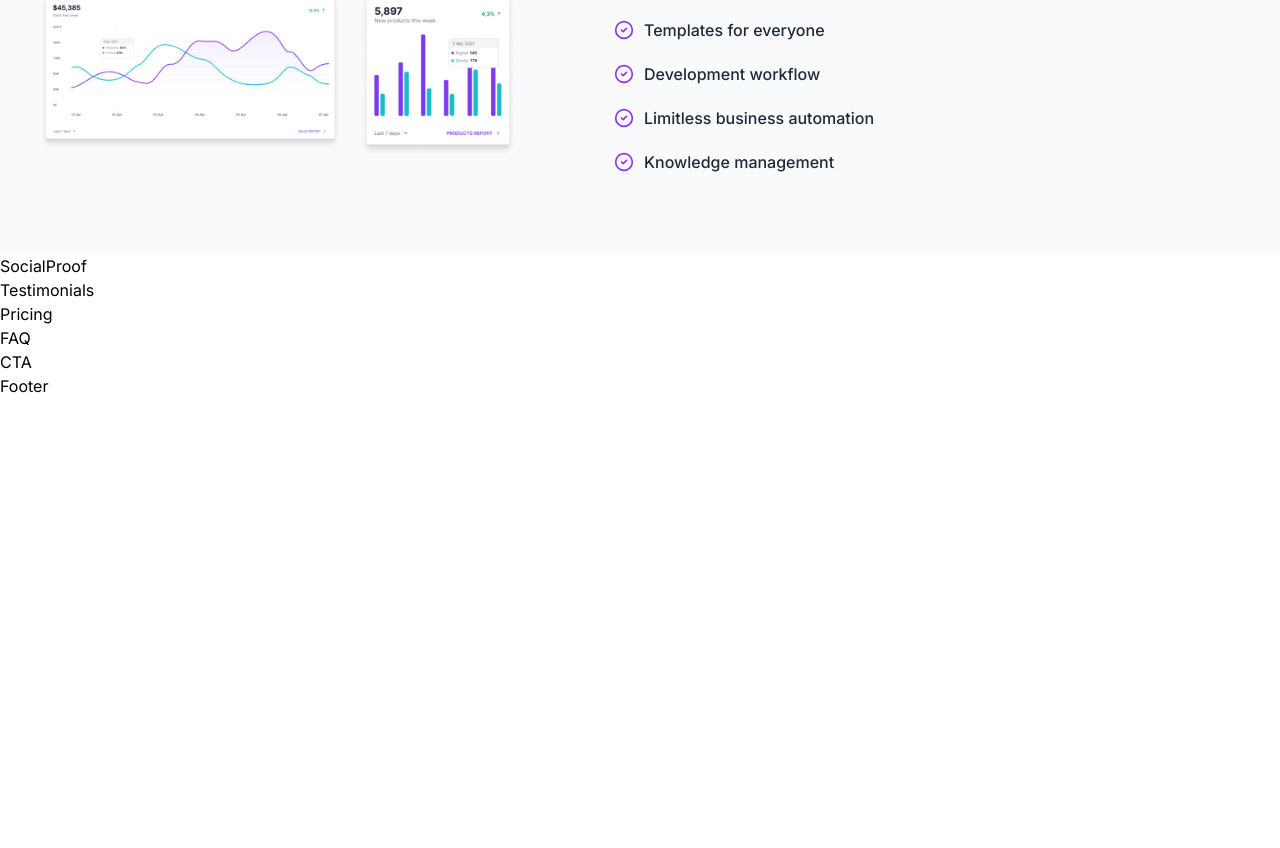
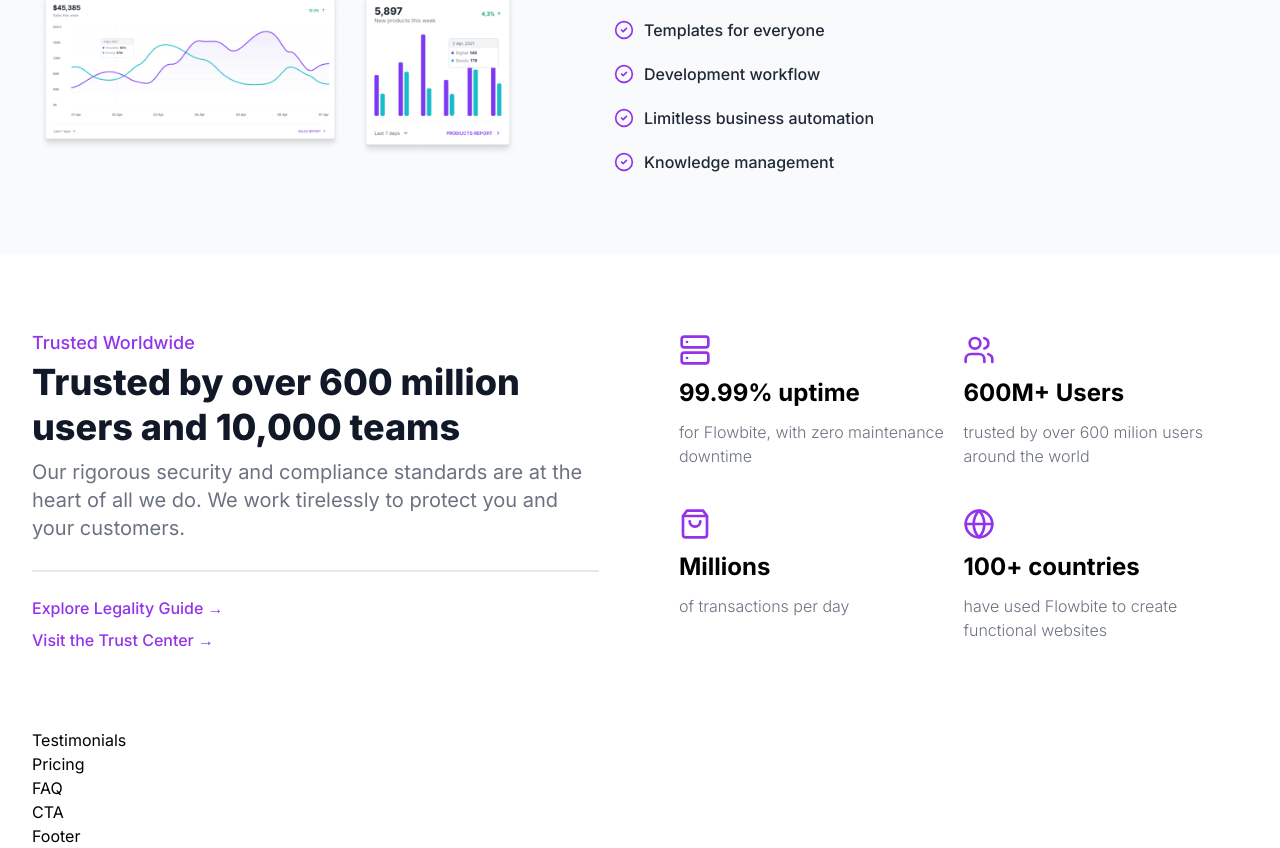
Before and after one commit to vaskrsijep/landwind, a Next.js app: page / in a window 1280 px wide. Shown: the part 1479-2327 px from the top of the page. Before the commit the page ends 1877 px from the top, so only its background shows below. Built offline with nearby package versions, Linux system fonts and the light colour scheme.

Commit message:
Social Proof components ui end

```diff
--- a/src/app/page.tsx
+++ b/src/app/page.tsx
@@ -20,12 +20,14 @@
       <CustomerLogos/>
     </MaxWidthWrapper>
     <Features/>
+    <MaxWidthWrapper>
       <SocialProof/>
       <Testimonials/>
       <Pricing/>
       <FAQ/>
       <CTA/>
       <Footer/>
+    </MaxWidthWrapper>
     </>
       );
     }
--- a/src/components/SocialProof.tsx
+++ b/src/components/SocialProof.tsx
@@ -1,9 +1,48 @@
-import React from 'react'
+import { Globe, Server, ShoppingBag, Users } from "lucide-react";
+import React from "react";
 
 const SocialProof = () => {
   return (
-    <div>SocialProof</div>
-  )
-}
+    <div className="flex justify-between items-center py-20">
+      <div className="flex flex-row items-start justify-between gap-20">
+        <div className="flex flex-col gap-2">
+          <p className="leading-none text-lg font-medium text-purple-600">Trusted Worldwide</p>
+          <h2 className="leading-tight text-4xl font-extrabold text-gray-900">
+            Trusted by over 600 million users and 10,000 teams
+          </h2>
+          <p className="text-light text-xl text-gray-500">
+            Our rigorous security and compliance standards are at the heart of
+            all we do. We work tirelessly to protect you and your customers.
+          </p>
+          <span className="border border-gray-200 my-5" />
+          <a className="text-purple-600 leading-none text-base font-medium" href="">Explore Legality Guide &rarr;</a>
+          <a className="mt-2 text-purple-600 leading-none text-base font-medium" href="">Visit the Trust Center &rarr;</a>
+        </div>
+        <div className="flex flex-wrap">
+          <div className="flex flex-col gap-3 items-start w-1/2 mb-10">
+            <Server className="w-8 h-8 text-purple-600" />
+            <h3 className="leading-tight text-2xl font-bold">99.99% uptime</h3>
+            <p className="text-base text-gray-500 font-light">for Flowbite, with zero maintenance downtime</p>
+          </div>
+          <div className="flex flex-col gap-3 items-start w-1/2">
+            <Users className="w-8 h-8 text-purple-600" />
+            <h3 className="leading-tight text-2xl font-bold">600M+ Users</h3>
+            <p className="text-base text-gray-500 font-light">trusted by over 600 milion users around the world</p>
+          </div>
+          <div className="flex flex-col gap-3 items-start w-1/2">
+            <ShoppingBag className="w-8 h-8 text-purple-600" />
+            <h3 className="leading-tight text-2xl font-bold">Millions</h3>
+            <p className="text-base text-gray-500 font-light">of transactions per day</p>
+          </div>
+          <div className="flex flex-col gap-3 items-start w-1/2">
+            <Globe className="w-8 h-8 text-purple-600" />
+            <h3 className="leading-tight text-2xl font-bold">100+ countries</h3>
+            <p className="text-base text-gray-500 font-light">have used Flowbite to create functional websites</p>
+          </div>
+        </div>
+      </div>
+    </div>
+  );
+};
 
-export default SocialProof
+export default SocialProof;
```
